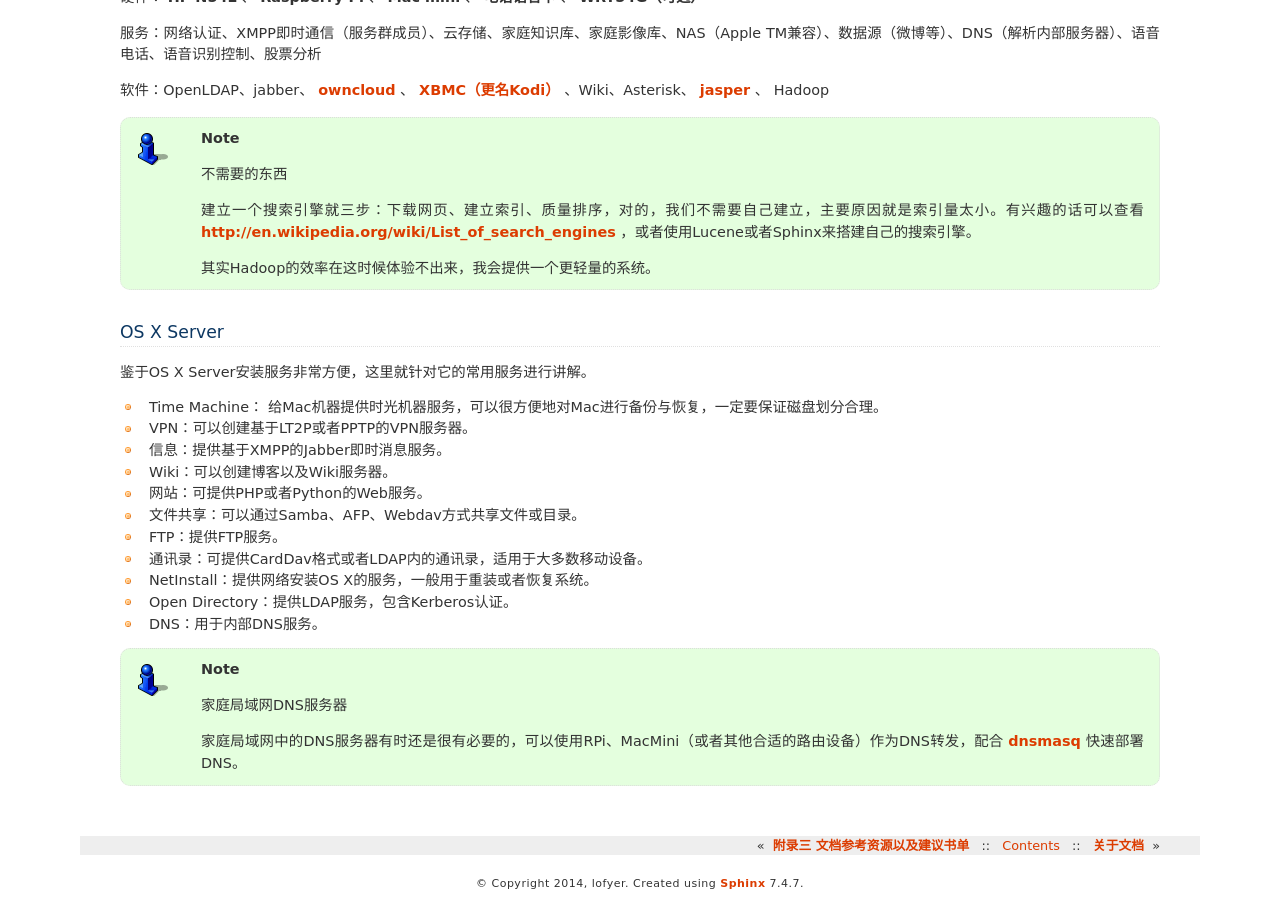
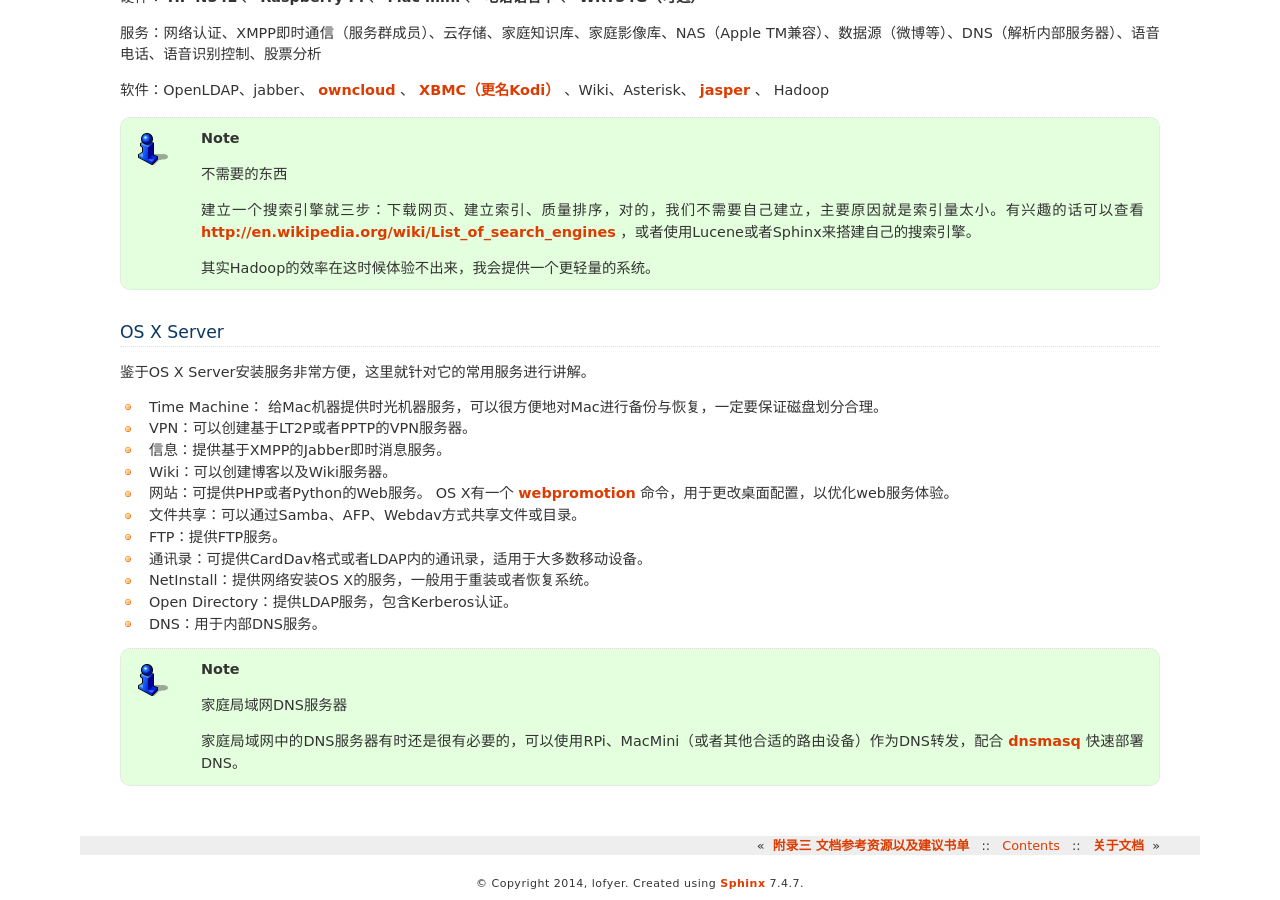
Before and after one commit to lofyer/InTheCloud, a Sphinx documentation site: the page built from source/posts/exp.rst, in a window 1280 px wide and 900 px high, scrolled down 1330 px. Built offline with Sphinx 7.4.7, drawn with Linux system fonts in a browser that asks for light colours; formulas are drawn with MathJax 3.

Commit message:
webpromotion

```diff
--- a/source/posts/exp.rst
+++ b/source/posts/exp.rst
@@ -62,7 +62,7 @@
 
 - Wiki：可以创建博客以及Wiki服务器。
 
-- 网站：可提供PHP或者Python的Web服务。
+- 网站：可提供PHP或者Python的Web服务。 OS X有一个 `webpromotion <https://github.com/st3fan/osx-10.9/blob/master/apache-786/webpromotion.rb>`_ 命令，用于更改桌面配置，以优化web服务体验。
 
 - 文件共享：可以通过Samba、AFP、Webdav方式共享文件或目录。
 
```
